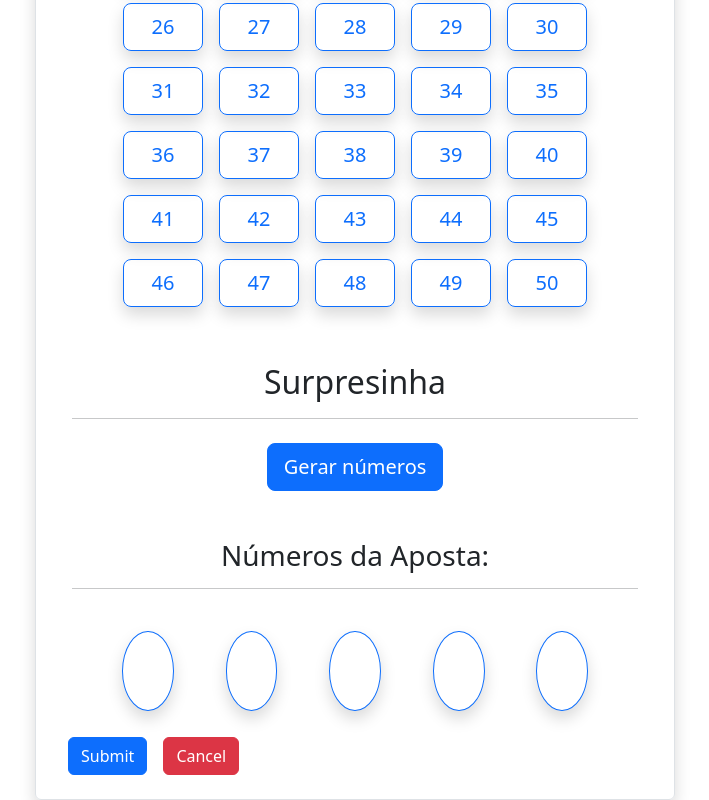
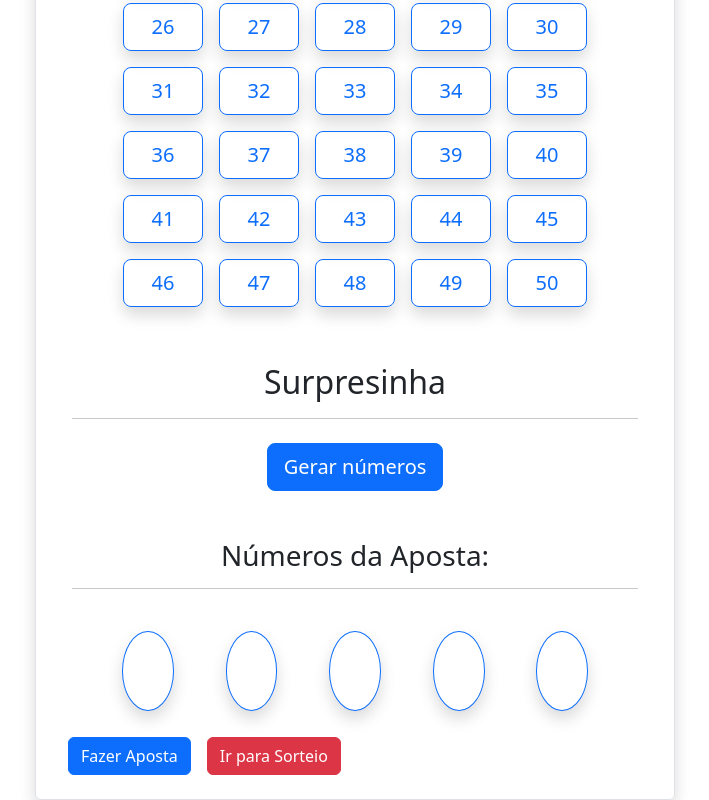
Before and after one commit to ferreira-marcos/betting-site-frontend, a React (Create React App) app: page / in a window 1280 px wide. Shown: the part 833-1633 px from the top of the page, without its empty margins (285-994 px from the left). Built offline with nearby package versions, Linux system fonts and the light colour scheme; no server answers.

Commit message:
confirmações para ir para a página de sorteio feitas

```diff
--- a/package.json
+++ b/package.json
@@ -3,6 +3,9 @@
   "version": "0.1.0",
   "private": true,
   "dependencies": {
+    "@emotion/react": "^11.11.4",
+    "@emotion/styled": "^11.11.0",
+    "@mui/material": "^5.15.14",
     "@testing-library/jest-dom": "^5.17.0",
     "@testing-library/react": "^13.4.0",
     "@testing-library/user-event": "^13.5.0",
--- a/src/Bets/ToBet.js
+++ b/src/Bets/ToBet.js
@@ -6,6 +6,9 @@ import axios from 'axios';
 export default function ToBet() {
 
     const [clickedNumbers, setClickedNumbers] = useState([]);
+    const [bets, setBets] = useState([])
+    const [toDraw, setToDraw] = useState(false)
+
 
     let navigate = useNavigate()
 
@@ -19,7 +22,16 @@ export default function ToBet() {
 
     useEffect(() => {
         loadClickedButtons()
+
     }, [])
+
+    useEffect(()=>{
+        loadBets()
+
+    }, [toDraw])
+
+
+
 
     const loadClickedButtons = () => {
         return clickedNumbers
@@ -41,6 +53,9 @@ export default function ToBet() {
         });
     }
 
+
+
+
     const handleClick = (number) => {
         if (clickedNumbers.length < 5) {
             // isButtonClicked(number)
@@ -57,6 +72,12 @@ export default function ToBet() {
     //     button.key(number)
     // }
 
+
+    const loadBets = async () => {
+        const result = await axios.get(`http://localhost:8080/allbets`)
+        setBets(result.data)
+    }
+
     const onSubmit = async (e) => {
         e.preventDefault()
         if(bet.punter.name === "" || bet.punter.cpf ==="" ||  !/^[0-9]{11}$/.test(bet.punter.cpf)){
@@ -68,9 +89,30 @@ export default function ToBet() {
         else{
 
             await axios.post("http://localhost:8080/newBet", bet)
-            navigate("/Draw")
+            window.location.reload();
+            // navigate("/Draw")
         }
     }
+
+    const toDrawPage = (event) => {
+
+        event.preventDefault(); // Impede o comportamento padrão do formulário
+        setToDraw(true)
+
+        console.log(bets)
+        // Exibir o diálogo de confirmação
+        const confirmation = window.confirm("Tem certeza que deseja ir para a próxima página?");
+
+        // Verificar a resposta do usuário
+        if (confirmation && bets.length !=0 ) {
+          // Recarregar a página
+          navigate("/Draw")
+        } else {
+            alert("Nenhuma aposta foi feita")
+          // Se o usuário cancelar, não fazer nada
+          // Ou você pode adicionar algum outro comportamento aqui, como limpar os campos de texto
+        }
+      };
 
 
     const handleSurprise = () => {
@@ -161,9 +203,9 @@ export default function ToBet() {
                             </div>
                         </div>
 
-                        <button type='submit' className='btn btn-primary mx-2'>Submit</button>
+                        <button type='submit' className='btn btn-primary mx-2'>Fazer Aposta</button>
 
-                        <Link type='submit' className='btn btn-danger mx-2' to='/Draw'>Cancel</Link>
+                        <button type='submit' className='btn btn-danger mx-2' onClick={toDrawPage}>Ir para Sorteio</button>
                     </form>
                 </div>
             </div>
--- a/src/Draw/Draw.js
+++ b/src/Draw/Draw.js
@@ -1,6 +1,6 @@
 import axios from 'axios'
 import React, { useEffect, useState } from 'react'
-import { Link } from 'react-router-dom'
+import { Link, Navigate } from 'react-router-dom'
 
 export default function Draw() {
 
@@ -11,6 +11,7 @@ export default function Draw() {
   const [roundsOfDrawing, setRoundsOfDrawing] = useState([])
   const [elementIndex, setElementIndex] = useState(0);
   const [renderingCompleted, setRenderingCompleted] = useState();
+  const [isDeletedBD, setIsDeletedBD] = useState(false);
 
   const loadGenerateNumbers = async () => {
     const result = await axios.get(`http://localhost:8080/generateNumbers`)
@@ -36,6 +37,13 @@ export default function Draw() {
   const loadBets = async () => {
     const result = await axios.get(`http://localhost:8080/allbets`)
     setBets(result.data)
+  }
+
+  const loadNewEdition = async () => {
+    setIsDeletedBD(true); // Atualize o estado usando setIsDeletedBD
+    const result = await axios.delete(`http://localhost:8080/deleteDB`)
+    setBets(result.data)
+    // Navigate("/")
   }
 
   useEffect(() => {
@@ -67,24 +75,10 @@ export default function Draw() {
     loadWinners()
     loadBets()
     loadNumbers()
+    console.log(isDeletedBD)
 
+  }, [generatedNumbers, isDeletedBD])
 
-  }, [generatedNumbers])
-
-  function handlePopState(event) {
-    // Exibir o alerta quando o botão "voltar" do navegador for clicado
-    alert('Botão de voltar do navegador foi clicado');
-  }
-
-  // Adicionar o ouvinte de evento popstate quando a página for carregada
-  window.addEventListener('load', function() {
-    window.addEventListener('popstate', handlePopState);
-  });
-
-  // Remover o ouvinte de evento popstate quando a página for descarregada
-  window.addEventListener('unload', function() {
-    window.removeEventListener('popstate', handlePopState);
-  });
 
   return (
     <div className='container-fluid'>
@@ -147,7 +141,7 @@ export default function Draw() {
         </div>
 
         <Link type='submit' className='btn btn-primary mx-2 mt-3' to={'/AllBets'}>Visualizar todas as Apostas</Link>
-        <button type='submit' className='btn btn-primary mx-2 mt-3'>Nova Edição</button>
+        <Link to="/" className='btn btn-primary mx-2 mt-3' onClick={loadNewEdition}>Nova Edição</Link>
       </div>
     </div>
 
```
Also changed, not shown: 1 other file (tests, documents, lock files or other folders).
